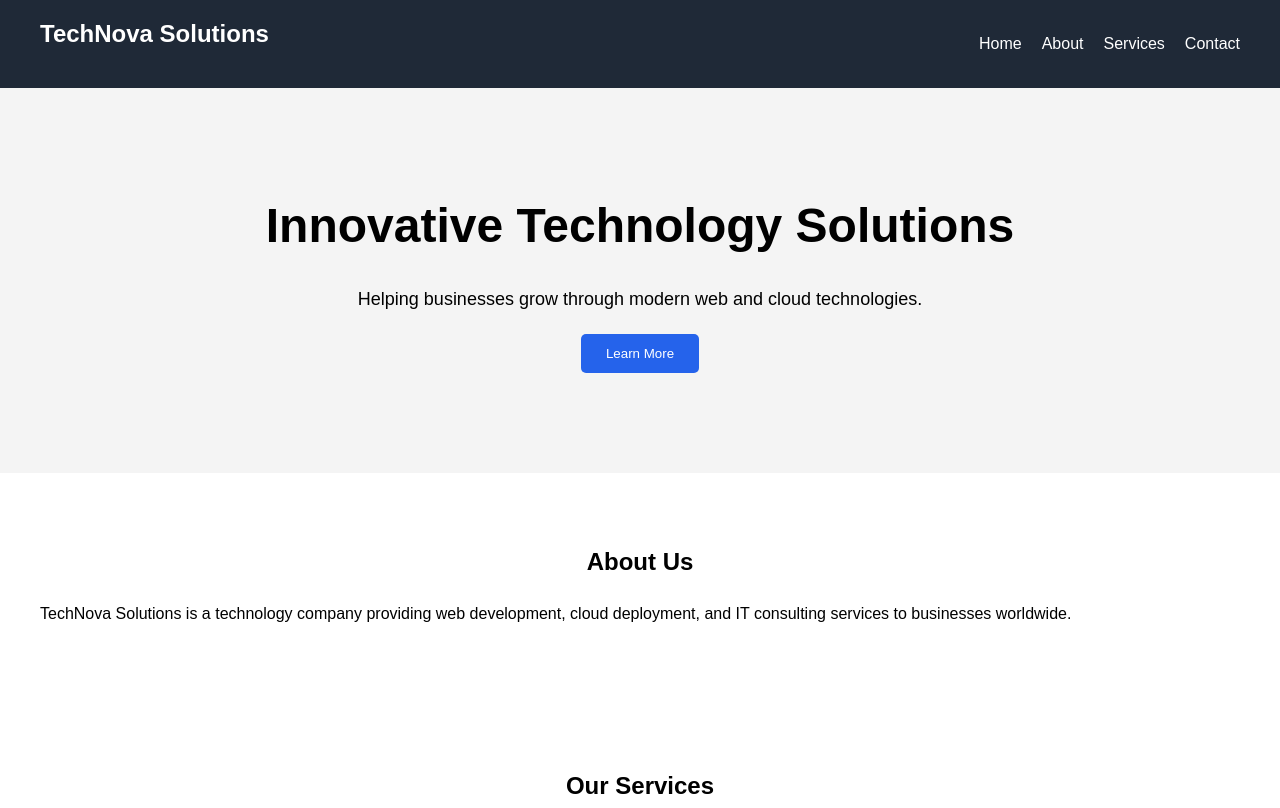
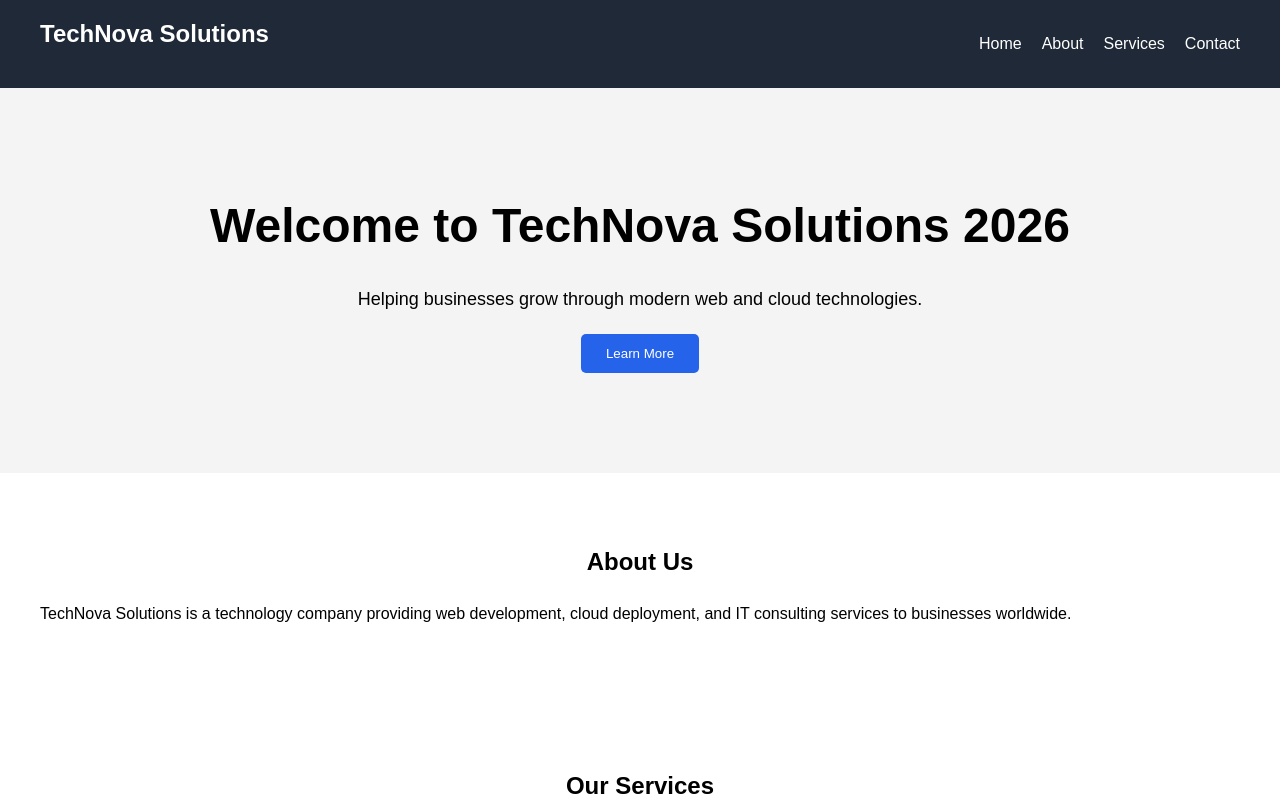
Before and after one commit to DikkalaSourish/frontend-company-website, a plain HTML site: page index.html in a window 1280 px wide. Shown: the top 808 px of the page. Drawn offline with Linux system fonts and the light colour scheme.

Commit message:
Updated homepage title

```diff
--- a/index.html
+++ b/index.html
@@ -21,7 +21,7 @@
 </header>
 
 <section id="home" class="hero">
-    <h1>Innovative Technology Solutions</h1>
+    <h1>Welcome to TechNova Solutions 2026</h1>
     <p>Helping businesses grow through modern web and cloud technologies.</p>
     <button onclick="showMessage()">Learn More</button>
 </section>
```
